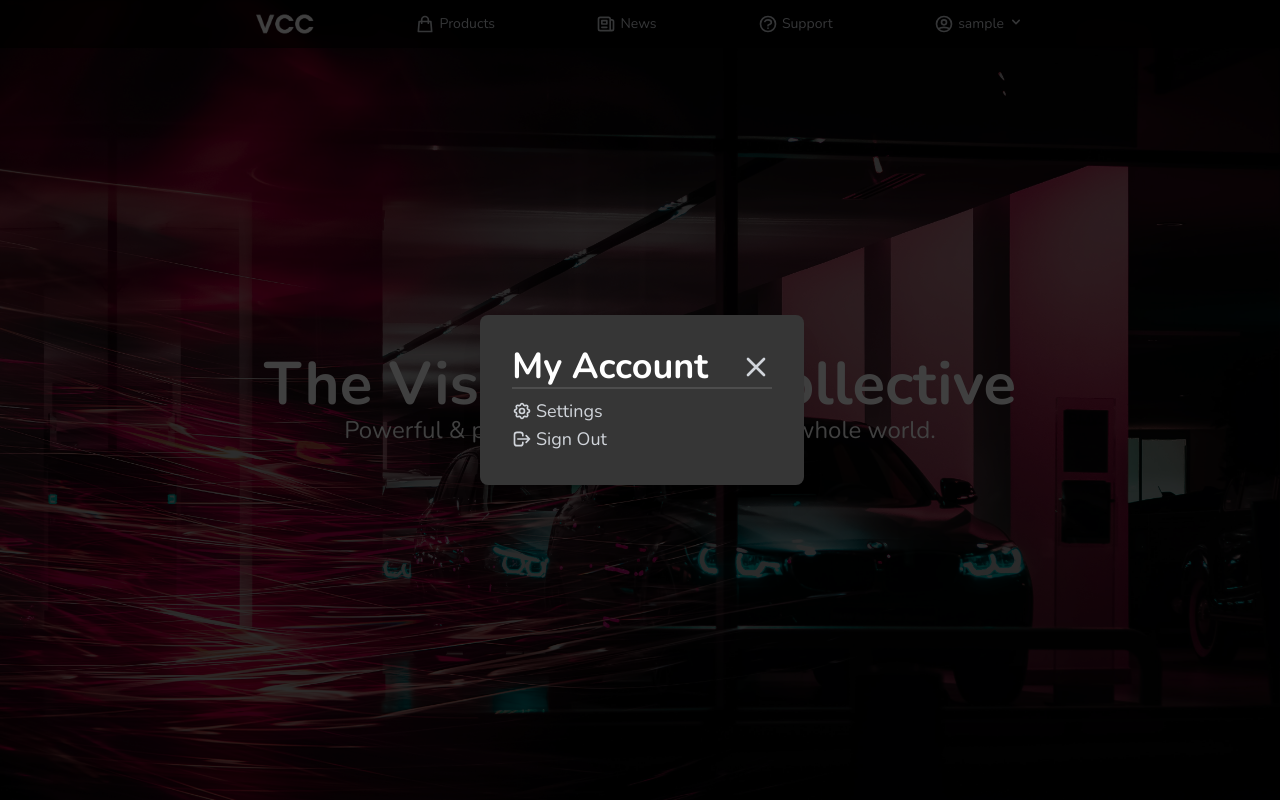
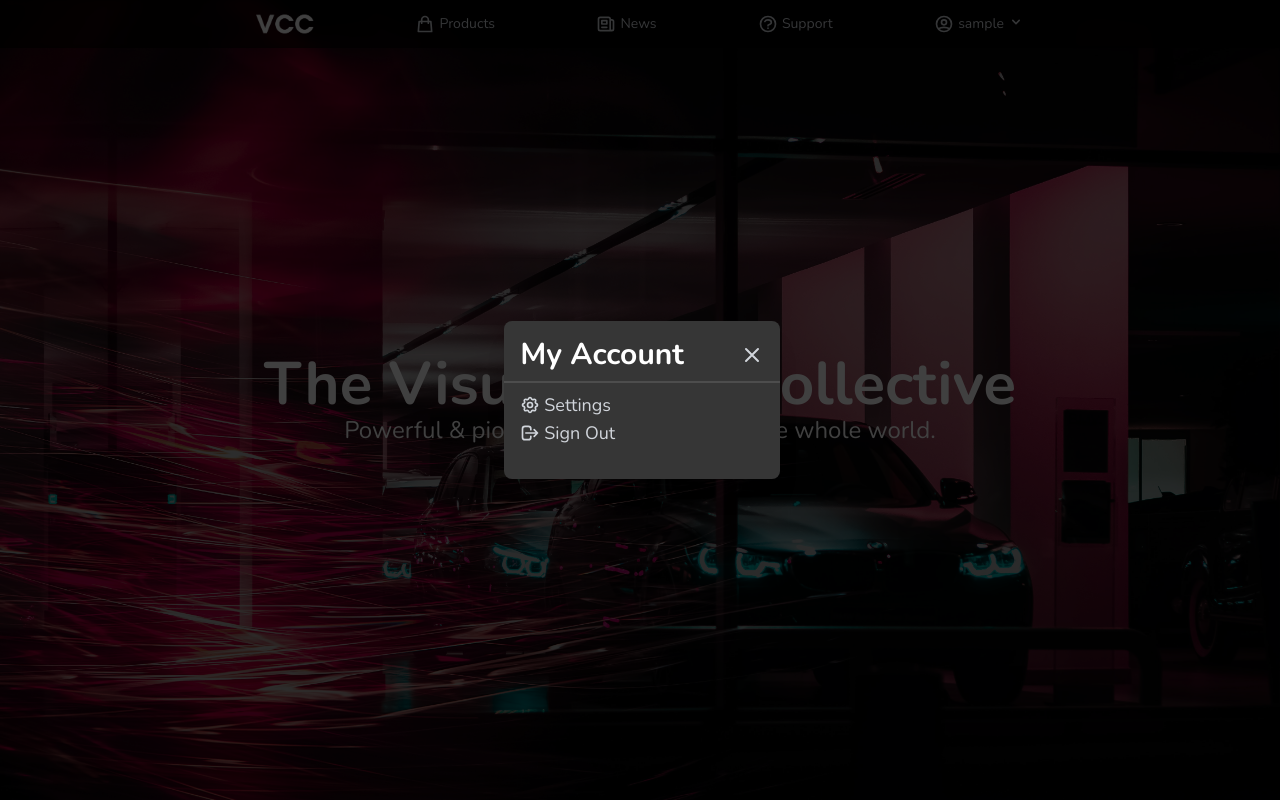
Before and after one commit to VisualCableCollective/API, a Laravel app: page / in a window 1280 px wide, after a click on "sample". Run offline with Laravel 9, Linux system fonts and the light colour scheme; the visitor is signed in with stand-in values (Sample User, id 1); style sheets or scripts are compiled from the project's sources; some libraries are stand-ins or nearby versions; some web fonts are replaced.

Commit message:
tweak(account-nav): design

```diff
--- a/resources/views/components/navbar.blade.php
+++ b/resources/views/components/navbar.blade.php
@@ -29,20 +29,20 @@
         To: "opacity-0 translate-y-4 sm:translate-y-0 sm:scale-95"
     -->
     <div class="inline-block align-bottom bg-dark-5 rounded-lg text-left overflow-hidden shadow-xl transform transition-all sm:my-8 sm:align-middle opacity-0 translate-y-4 sm:translate-y-0 sm:scale-95 ease-out duration-300" role="dialog" aria-modal="true" aria-labelledby="modal-headline" id="my-account-modal">
-      <div class="p-8">
+      <div class="pb-8 pt-4">
         <div class="sm:flex sm:items-start">
           <div class="text-center">
-            <div class="text-white flex items-center align-items-between border-b-2 border-dark-3 border-opacity-100">
-              <h3 class="text-4xl font-bold" id="modal-headline">
+            <div class="px-4 text-white flex items-center align-items-between pb-2 border-b-2 border-dark-3 border-opacity-100">
+              <h3 class="text-3xl font-bold pr-6" id="modal-headline">
                 My Account
               </h3>
               <button type="button" class="ml-8 onclick-close-modal text-gray-300 hover:text-white transition-colors ease-out duration-200" data-modal="#my-account-modal">
-                <svg xmlns="http://www.w3.org/2000/svg" fill="none" viewBox="0 0 24 24" stroke="currentColor" class="h-8">
+                <svg xmlns="http://www.w3.org/2000/svg" fill="none" viewBox="0 0 24 24" stroke="currentColor" class="h-6">
                   <path stroke-linecap="round" stroke-linejoin="round" stroke-width="2" d="M6 18L18 6M6 6l12 12" />
                 </svg>
               </button>
             </div>
-            <div class="mt-2">
+            <div class="mt-2 px-4">
               {{--<a class="text-gray-300 text-lg hover:text-white transition-colors ease-out duration-200 flex" href="">
                 <svg xmlns="http://www.w3.org/2000/svg" fill="none" viewBox="0 0 24 24" stroke="currentColor" class="h-5 mr-1">
                   <path stroke-linecap="round" stroke-linejoin="round" stroke-width="2" d="M5.121 17.804A13.937 13.937 0 0112 16c2.5 0 4.847.655 6.879 1.804M15 10a3 3 0 11-6 0 3 3 0 016 0zm6 2a9 9 0 11-18 0 9 9 0 0118 0z" />
```
Also changed, not shown: public/css/app.css.
